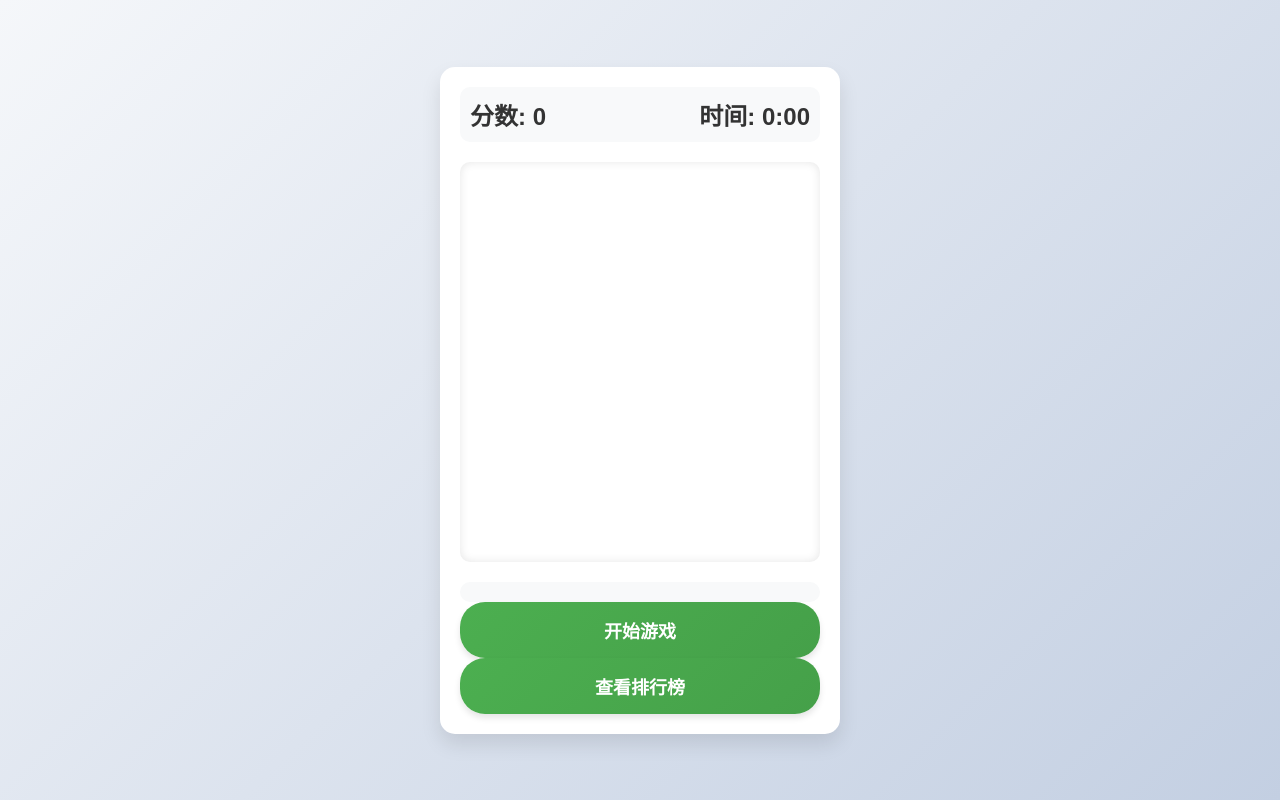
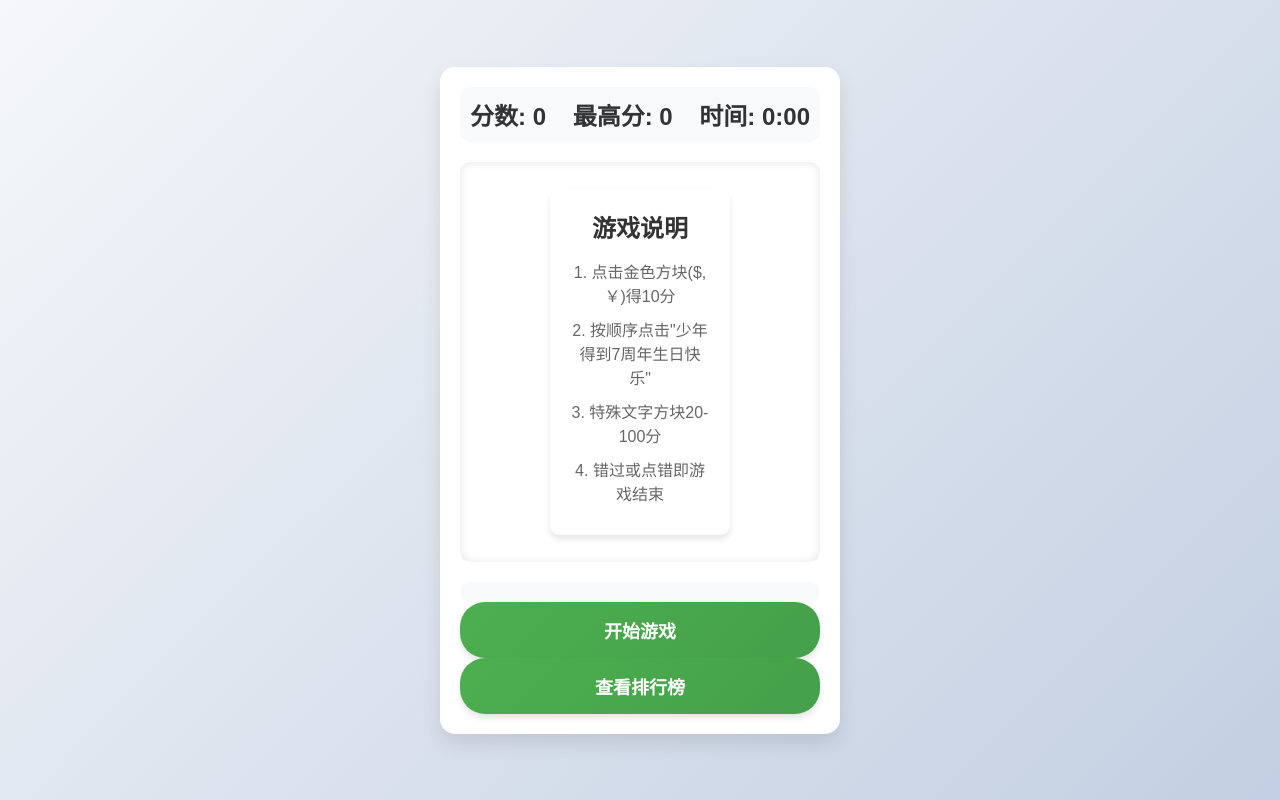
Before and after one commit to NicoleRainbowing/igetcool-seven-birthday, a website: page index.html in a window 1280 px wide. Drawn offline with Linux system fonts and the light colour scheme.

Commit message:
fix: 修复游戏初始化问题

```diff
--- a/index.html
+++ b/index.html
@@ -10,9 +10,18 @@
     <div class="container">
         <div class="score-container">
             <div class="score">分数: <span id="score">0</span></div>
+            <div class="best-score">最高分: <span id="bestScore">0</span></div>
             <div class="time">时间: <span id="timer">0:00</span></div>
         </div>
-        <div id="game-container"></div>
+        <div id="game-container">
+            <div class="start-screen" id="startScreen">
+                <h2>游戏说明</h2>
+                <p>1. 点击金色方块($,￥)得10分</p>
+                <p>2. 按顺序点击"少年得到7周年生日快乐"</p>
+                <p>3. 特殊文字方块20-100分</p>
+                <p>4. 错过或点错即游戏结束</p>
+            </div>
+        </div>
         <div class="message" id="message"></div>
         <div class="start-btn" id="startBtn">开始游戏</div>
         <div class="leaderboard-btn" id="showLeaderboard">查看排行榜</div>
@@ -20,6 +29,7 @@
 
     <div class="leaderboard-modal" id="leaderboardModal">
         <div class="leaderboard-content">
+            <h2>排行榜</h2>
             <div class="tab-container">
                 <button class="tab-btn active" data-tab="score">分数排行</button>
                 <button class="tab-btn" data-tab="time">时间排行</button>
--- a/style.css
+++ b/style.css
@@ -225,3 +225,38 @@ body {
         font-size: 16px;
     }
 }
+
+.best-score {
+    font-size: 24px;
+    font-weight: bold;
+    color: #333;
+}
+
+.start-screen {
+    position: absolute;
+    top: 50%;
+    left: 50%;
+    transform: translate(-50%, -50%);
+    text-align: center;
+    background: rgba(255, 255, 255, 0.9);
+    padding: 20px;
+    border-radius: 10px;
+    box-shadow: 0 4px 6px rgba(0, 0, 0, 0.1);
+}
+
+.start-screen h2 {
+    margin-bottom: 15px;
+    color: #333;
+}
+
+.start-screen p {
+    margin: 10px 0;
+    color: #666;
+    font-size: 16px;
+}
+
+.leaderboard-content h2 {
+    text-align: center;
+    margin-bottom: 20px;
+    color: #333;
+}
```
